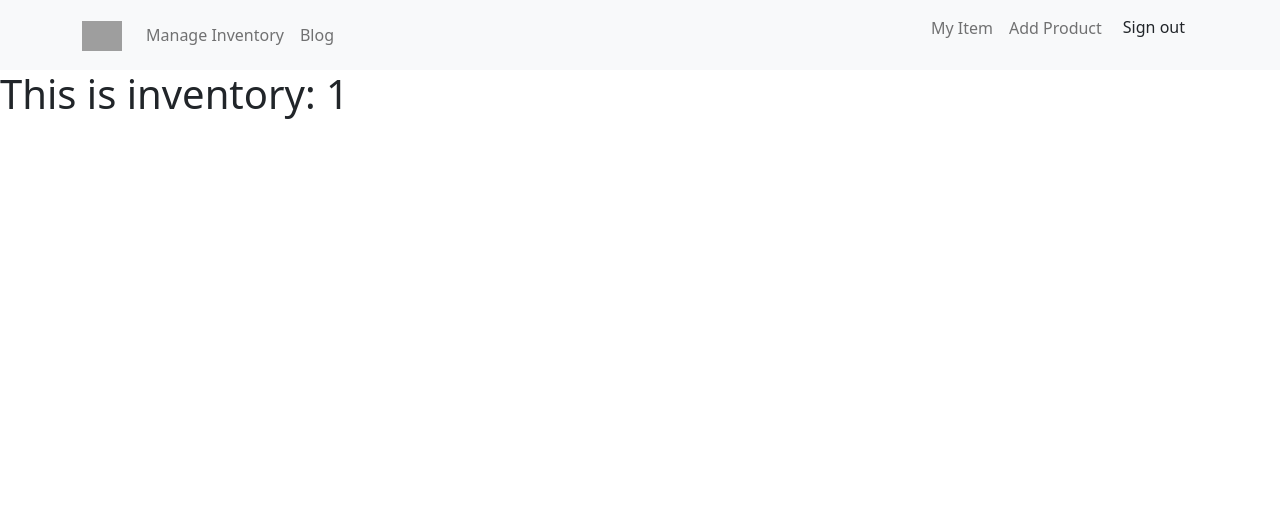
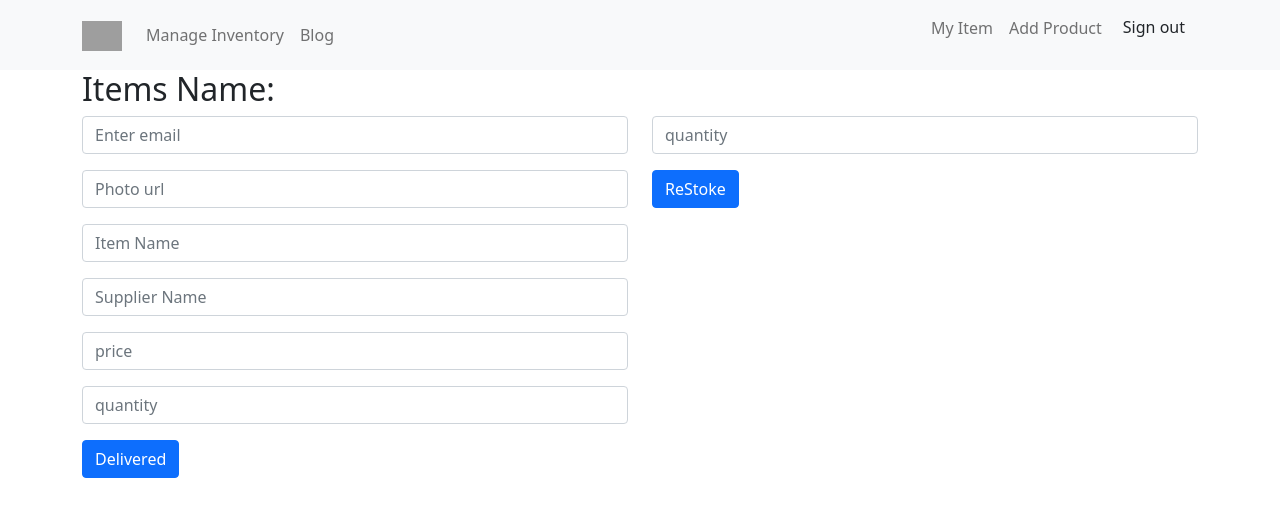
Before and after one commit to MdShohan81/warehouse-management-frontend, a React (Create React App) app: page /inventory/1 in a window 1280 px wide. Shown: the top 516 px of the page. Built offline with nearby package versions, Linux system fonts and the light colour scheme; no server answers; sample sign-in values are in the browser's storage; grey boxes are pictures that could not be loaded.

Commit message:
added update item

```diff
--- a/src/App.js
+++ b/src/App.js
@@ -1,6 +1,7 @@
 import { Route, Routes } from 'react-router-dom';
 import './App.css';
 import AddProduct from './components/AddProduct/AddProduct';
+import Blog from './components/Blog/Blog';
 import Header from './components/Header/Header'
 import Home from './components/Home/Home';
 import InventoryItem from './components/InventoryItem/InventoryItem';
@@ -31,6 +32,7 @@ function App() {
             <Route path='/register' element={<Register></Register>}></Route>
             <Route path='addproduct' element={<AddProduct></AddProduct>}></Route>
             <Route path='myitem' element={<Myitem></Myitem>}></Route>
+            <Route path='/blog' element={<Blog></Blog>}></Route>
             <Route path='*' element={<NotFound></NotFound>}></Route>
         </Routes>
     </div>
--- a/src/components/AddProduct/AddProduct.js
+++ b/src/components/AddProduct/AddProduct.js
@@ -17,8 +17,8 @@ const AddProduct = () => {
         .then(res => res.json())
         .then(result => {
             console.log(result);
+            toast('item added successfully');
 
-            toast('item added successfully');
         })
     };
 
--- a/src/components/Blog/Blog.js
+++ b/src/components/Blog/Blog.js
@@ -2,8 +2,36 @@ import React from 'react';
 
 const Blog = () => {
     return (
-        <div>
-            <h1>Blog Page</h1>
+        <div className='container my-5'>
+            <div className="row">
+                <h2 className='text-center mb-5 text-primary'>Blog/News</h2>
+                <div className="col-md-10 col-12 mx-auto text-center">
+                    <h4>1. Difference between javascript and nodejs?</h4>
+                    <p>Both of these are used for programming. But there is a significant difference between Node.JS and Javascript. JavaScript (abbreviated as JS) is a lightweight scripting language that is object-oriented. It is used for developing HTML pages that are dynamic and have various interactive effects on their web pages. The Node.JS, on the other hand, helps in representing a list of all the methods and objects that the JavaScript code can access when run via node interpreters or in the V8 engine.</p>
+                    <h5 className='text-info'>What is Node.JS?</h5>
+                    <p>It is a JS runtime environment that lets Javascript to be run on the server-side. It is cross-platform, and it thus allows the JS code to run outside any browser easily. There are various modules in NodeJS, and it is mainly utilised in the process of web development..</p>
+
+                    <h5 className='text-info'>What is Javascript?</h5>
+                    <p>It is a scripting language, but JS is basically the ECMA script’s updated version. Javascript is mainly utilised in making the HTML web pages more dynamic and interactive</p>
+                    <p className='text-primary'>. It is a high-level language, and it makes use of the Oops concept. Yet, it is based primarily on the concept of prototype inheritance.</p>
+                </div>
+                <div className='col-md-10 col-12 mx-auto text-center'>
+                    <h4>2. When should you use nodejs and when should you use mongodb?</h4>
+                    <p>Node.js is an open source, cross-platform runtime environment for developing server-side and networking applications. Node.js applications are written in JavaScript, and can be run within the Node.js runtime on OS X, Microsoft Windows, and Linux.
+                    Node.js also provides a rich library of various JavaScript modules which simplifies the development of web applications using Node.js to a great extent</p>
+
+                    <p>databases like MongoDB are a good choice when your data is document-centric and doesn't fit well into the schema of a relational database, when you need to accommodate massive scale, when you are rapidly prototyping, and a few other use cases.
+                    Document databases are popular in ecommerce and securities trading platforms, among other uses, because they scale out well across multiple servers to support high data volumes and traffic.
+                    </p>
+                </div>
+                <div className='col-md-10 col-12 mx-auto text-center'>
+                    <h4>3.Differences between sql and nosql databases?</h4>
+                    <p>SQL programming can be effectively used to insert, search, update, delete database records.
+                    That doesn't mean SQL cannot do things beyond that. It can do a lot of things including, but not limited to, optimizing and maintenance of databases.</p>
+                    <p>NoSQL is a non-relational DMS, that does not require a fixed schema, avoids joins, and is easy to scale. NoSQL database is used for distributed data stores with humongous data storage needs. NoSQL is used for Big data and real-time web apps. For example companies like Twitter, Facebook, Google that collect terabytes of user data every single day.</p>
+                    <p>SQL databases are primarily called RDBMS or Relational Databases.NoSQL databases are primarily called as Non-relational or distributed database</p>
+                </div>
+            </div>
         </div>
     );
 };
--- a/src/components/Header/Header.js
+++ b/src/components/Header/Header.js
@@ -22,7 +22,7 @@ const Header = () => {
                 <Navbar.Collapse id="responsive-navbar-nav">
                     <Nav className="me-auto">
                     <Nav.Link as={Link} to="/manageinventory">Manage Inventory</Nav.Link>
-                    <Nav.Link href="#pricing">Blog</Nav.Link>
+                    <Nav.Link as={Link} to="/blog">Blog</Nav.Link>
                     </Nav>
                     <Nav className='ms-auto'>
 
--- a/src/components/InventoryItem/InventoryItem.js
+++ b/src/components/InventoryItem/InventoryItem.js
@@ -1,14 +1,88 @@
-import React from 'react';
+import React, { useEffect, useState } from 'react';
+import { Button, Form } from 'react-bootstrap';
 import { useParams } from 'react-router-dom';
+import { toast, ToastContainer } from 'react-toastify';
 
 const InventoryItem = () => {
     const { inventoryId } = useParams();
 
+    const [item, setItem] = useState({});
+    useEffect(() => {
+        const url =  `http://localhost:5000/product/${inventoryId}`;
+        fetch(url)
+        .then(res => res.json())
+        .then(data => setItem(data))
+    }, []);
+
+    const handleUpdateItem = event => {
+        event.preventDefault();
+        const email = event.target.email.value;
+        const url = event.target.url.value;
+        const ServiceName = event.target.ServiceName.value;
+        const price = event.target.price.value;
+        const quantity = event.target.quantity.value;
+
+        const updatedItem = {email, url,ServiceName,price,quantity}
+
+        const urls = `http://localhost:5000/product/${inventoryId}`;
+        fetch(urls, {
+            method: 'PUT',
+            headers: {
+                'content-type': 'application/json'
+            },
+            body: JSON.stringify(updatedItem)
+        })
+        .then(res => res.json())
+        .then(result => {
+            console.log(result);
+            toast('item updated successfully');
+            event.target.reset();
+
+        })
+    }
 
     return (
-        <div>
-            <h1>This is inventory: {inventoryId}</h1>
+        <div className='container'>
+            <div className="row">
+                <h2>Items Name: {item.ServiceName}</h2>
+                <div className="col-md-6">
+                <Form onSubmit={handleUpdateItem}>
+                    <Form.Group className="mb-3" controlId="formBasicEmail">
+                        <Form.Control type="email" name="email" placeholder="Enter email"/>
+                    </Form.Group>
+                    <Form.Group className="mb-3" controlId="formBasicName">
+                        <Form.Control type="url" name="url" placeholder="Photo url" />
+                    </Form.Group>
+                    <Form.Group className="mb-3" controlId="formBasicName">
+                        <Form.Control type="text" name="ServiceName" placeholder="Item Name" required/>
+                    </Form.Group>
+                    <Form.Group className="mb-3" controlId="formBasicName">
+                        <Form.Control type="text" name="name" placeholder="Supplier Name" required/>
+                    </Form.Group>
+                    <Form.Group className="mb-3" controlId="formBasicName">
+                        <Form.Control type="number" name="price" placeholder="price" required/>
+                    </Form.Group>
+                    <Form.Group className="mb-3" controlId="formBasicName">
+                        <Form.Control type="number" name="quantity" placeholder="quantity" required/>
+                    </Form.Group>
+                    <Button variant="primary" type="submit">
+                        Delivered
+                    </Button>
+                </Form>
+                <ToastContainer></ToastContainer>
+                </div>
+                <div className="col-md-6">
+                <Form>
 
+                    <Form.Group className="mb-3" controlId="formBasicName">
+                        <Form.Control type="number" name="quantity" placeholder="quantity" required/>
+                    </Form.Group>
+                    <Button variant="primary" type="submit">
+                        ReStoke
+                    </Button>
+                </Form>
+                </div>
+            </div>
         </div>
     );
 };
--- a/src/components/ItemCard/ItemCard.js
+++ b/src/components/ItemCard/ItemCard.js
@@ -12,17 +12,12 @@ const ItemCard = (props) => {
     return (
         <div>
             <div className='card'>
-            <img src={picture} alt="images" className='item-img'/>
+            <img src={picture}  alt="images" className='img-fluid'/>
             <div className="card-body">
-                <div className='d-flex justify-content-around'>
-                <p>ItemName: <b>{ServiceName}</b></p>
-                <p>Name: <b>{name}</b></p>
-                </div>
-                <div className='d-flex justify-content-around'>
-                <p>Price: <b>{price}</b></p>
-                <p>quantity: <b>{quantity}</b></p>
-                </div>
-
+                <p>ItemName: <b className='text-danger'>{ServiceName}</b></p>
+                <p>Name: <b className='text-danger'>{name}</b></p>
+                <p>Price: <b className='text-danger'>${price}</b></p>
+                <p>quantity: <b className='text-danger'>{quantity}</b></p>
                 <p>{reviewText}</p>
                 <Button onClick={() => navigateToUpdate(_id)} variant="primary">update</Button>
             </div>
```
